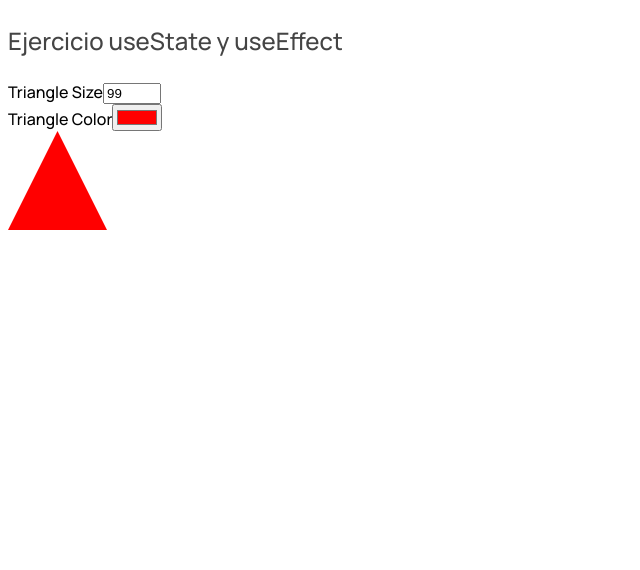
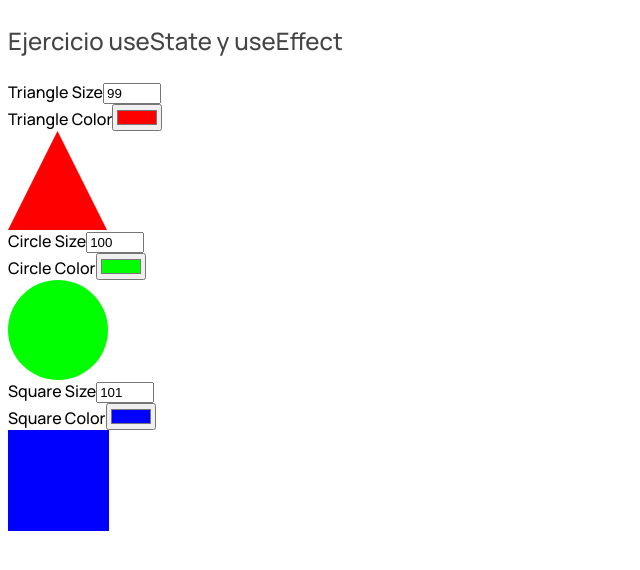
Before and after one commit to eliashz/ReactAvanzado-Modulo2, a React (Vite) app: page / in a window 1280 px wide. Shown: the top 570 px of the page, without its empty margins (0-640 px from the left). Built offline with nearby package versions, Linux system fonts and the light colour scheme.

Commit message:
falta comparar

```diff
--- a/src/App.jsx
+++ b/src/App.jsx
@@ -1,9 +1,10 @@
 import { useState } from 'react'
-import { Triangle, Circle, Square, Input, Label, Text } from './components/atoms'
-import { TriangleSelector } from './components/molecules'
+import { Triangle, Circle, Square, Text } from './components/atoms'
+import { Selector } from './components/molecules'
 import { dimensions } from './styles'
 
 function App() {
+  const [triangle, setTriangle] = useState(['99', '#FF0000'])
   const [circle, setCircle] = useState(['100', '#00FF00'])
   const [square, setSquare] = useState(['101', '#0000FF'])
 
@@ -11,9 +12,18 @@ function App() {
     <div style={{ fontFamily: "'Manrope', sans-serif" }}>
       <Text fontSize={dimensions.xl}>Ejercicio useState y useEffect</Text>
       <div style={{ marginBottom: '50px', display: 'flex', flexDirection: 'column' }}>
-        <TriangleSelector />
-        {/*         <Circle size={circle[0]} color={circle[1]} />
-        <Square size={square[0]} color={square[1]} /> */}
+        <Selector setValue={setTriangle} value={triangle}>
+          Triangle
+        </Selector>
+        <Triangle size={triangle[0]} color={triangle[1]} />
+        <Selector setValue={setCircle} value={circle}>
+          Circle
+        </Selector>
+        <Circle size={circle[0]} color={circle[1]} />
+        <Selector setValue={setSquare} value={square}>
+          Square
+        </Selector>
+        <Square size={square[0]} color={square[1]} />
       </div>
     </div>
   )
--- a/src/components/molecules/Selector.jsx
+++ b/src/components/molecules/Selector.jsx
@@ -1,36 +1,36 @@
-import React, { useState } from 'react'
+import React, { useDebugValue, useState } from 'react'
 import useEqual from '../../hooks/useEqual'
-import { Triangle, Circle, Square, Input, Label } from '../atoms'
+import { Input, Label } from '../atoms'
 import PropTypes from 'prop-types'
 
-const Selector = ({ defaultSize, defaultColor, setFigures, figures }) => {
-  const [size, setSize] = useState(defaultSize)
-  const [color, setColor] = useState(defaultColor)
-
-  //useEqual(setFigures, figures, shape, size, color)
-
+const Selector = ({ children, setValue, value }) => {
+  console.log(value)
   return (
-    <div style={{ marginBottom: '50px', display: 'flex', flexDirection: 'column' }}>
+    <div style={{ display: 'flex', flexDirection: 'column' }}>
       <Label>
-        Triangle Size
-        <Input type='number' style={{ width: '50px' }} min='1' value={size} setValue={setSize}></Input>
+        {children} Size
+        <Input
+          type='number'
+          style={{ width: '50px' }}
+          min='1'
+          setValue={setValue}
+          valueArr={value}
+          value={value[0]}
+          index={0}
+        ></Input>
       </Label>
       <Label>
-        Triangle Color
-        <Input type='color' setValue={setColor} value={color}></Input>
+        {children} Color
+        <Input type='color' setValue={setValue} valueArr={value} value={value[1]} index={1}></Input>
       </Label>
-      <Triangle size={size} color={color} />
-      <Circle size={size} color={color} />
-      <Square size={size} color={color} />
     </div>
   )
 }
 
 Selector.propTypes = {
-  defaultSize: PropTypes.string.isRequired,
-  defaultColor: PropTypes.string.isRequired,
-  setFigures: PropTypes.func,
-  figures: PropTypes.object,
+  children: PropTypes.node.isRequired,
+  setValue: PropTypes.func.isRequired,
+  value: PropTypes.array.isRequired,
 }
 
 export default Selector
--- a/src/components/molecules/TriangleSelector.jsx
+++ /dev/null
@@ -1,29 +0,0 @@
-import React, { useState } from 'react'
-import { Triangle, Circle, Square, Input, Label, Text } from '../atoms/'
-
-const TriangleSelector = () => {
-  const [triangle, setTriangle] = useState(['99', '#FF0000'])
-  return (
-    <div style={{ display: 'flex', flexDirection: 'column' }}>
-      <Label>
-        Triangle Size
-        <Input
-          type='number'
-          style={{ width: '50px' }}
-          min='1'
-          setValue={setTriangle}
-          valueArr={triangle}
-          value={triangle[0]}
-          index={0}
-        ></Input>
-      </Label>
-      <Label>
-        Triangle Color
-        <Input type='color' setValue={setTriangle} valueArr={triangle} value={triangle[1]} index={1}></Input>
-      </Label>
-      <Triangle size={triangle[0]} color={triangle[1]} />
-    </div>
-  )
-}
-
-export default TriangleSelector
--- a/src/components/molecules/index.js
+++ b/src/components/molecules/index.js
@@ -1 +1 @@
-export { default as TriangleSelector } from './TriangleSelector'
+export { default as Selector } from './Selector'
```
